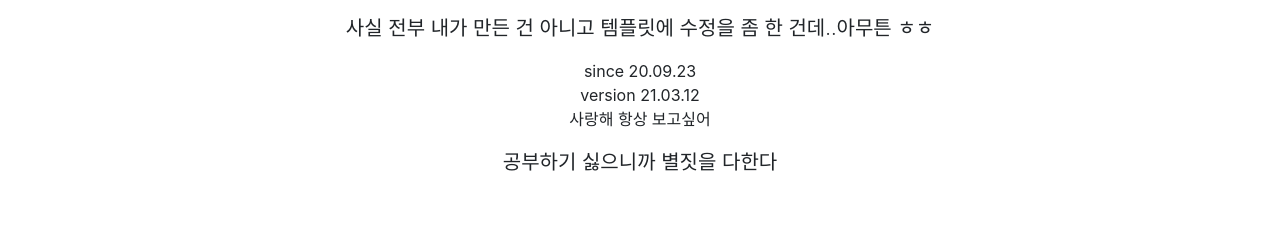
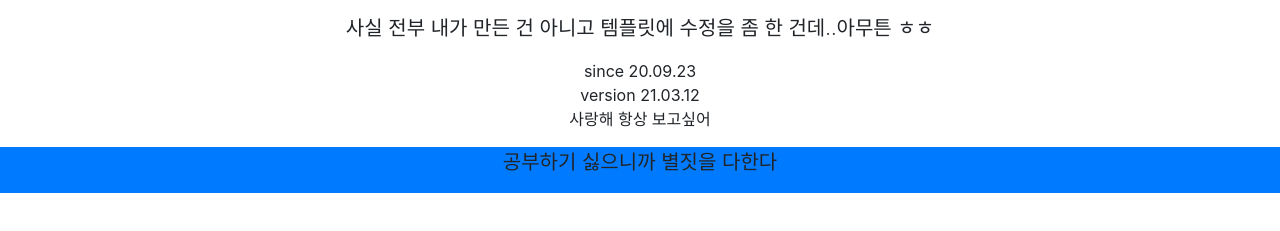
Before and after one commit to jbin08/jbin08.github.io, a website: page index.html in a window 1280 px wide. Shown: the part 193-424 px from the top of the page. Drawn offline with Linux system fonts and the light colour scheme.

Commit message:
Update index.html

```diff
--- a/index.html
+++ b/index.html
@@ -61,6 +61,7 @@
     </div>
   </div>
   <!-- Page Content -->
+    <section class="page-section bg-primary" id="심심할때">
     <div class="container">
     <div class="row">
       <div class="col-lg-12 text-center">
```
